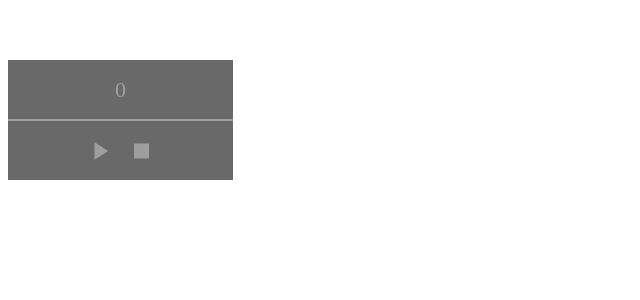
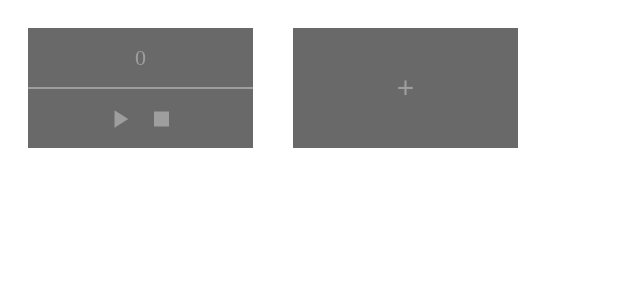
Before and after one commit to DGRTF/vue-timers, a Vue app: page / in a window 1280 px wide. Shown: the top 300 px of the page, without its empty margins (0-640 px from the left). Built offline with nearby package versions, Linux system fonts and the light colour scheme.

Commit message:
Добавлена возможность добавления таймера

```diff
--- a/src/App.vue
+++ b/src/App.vue
@@ -1,6 +1,9 @@
 <template>
   <div id="app">
-    <HelloWorld />
+    <HelloWorld v-for="n in count" :key="n"></HelloWorld>
+    <div class="app__addTimer">
+      <button class="app__addTimer-button" v-on:click="addTimer">+</button>
+    </div>
   </div>
 </template>
 
@@ -9,19 +12,58 @@ import HelloWorld from './components/HelloWorld.vue';
 
 export default {
   name: 'App',
+
+  data: function dsta() {
+    return {
+      count: 1,
+    };
+  },
+
+  methods: {
+    addTimer: function addTimer() {
+      this.count += 1;
+    },
+  },
+
   components: {
     HelloWorld,
   },
+
 };
 </script>
 
 <style lang="scss">
 #app {
-  font-family: Avenir, Helvetica, Arial, sans-serif;
-  -webkit-font-smoothing: antialiased;
-  -moz-osx-font-smoothing: grayscale;
-  text-align: center;
-  color: #2c3e50;
-  margin-top: 60px;
+  display: flex;
+  flex-wrap: wrap;
+
+  & > * {
+    margin: 20px;
+  }
+}
+
+.app {
+  &__addTimer {
+    min-width: 225px;
+    width: 225px;
+    min-height: 120px;
+    display: flex;
+    justify-content: center;
+    align-items: center;
+    background-color: #696969;
+  }
+
+  &__addTimer-button {
+    border: none;
+    background: transparent;
+    font-size: 30px;
+    color: #9e9e9e;
+    outline: none;
+
+    &:hover,
+    &:focus{
+      color: #FFFFFF;
+    }
+  }
 }
 </style>
```
